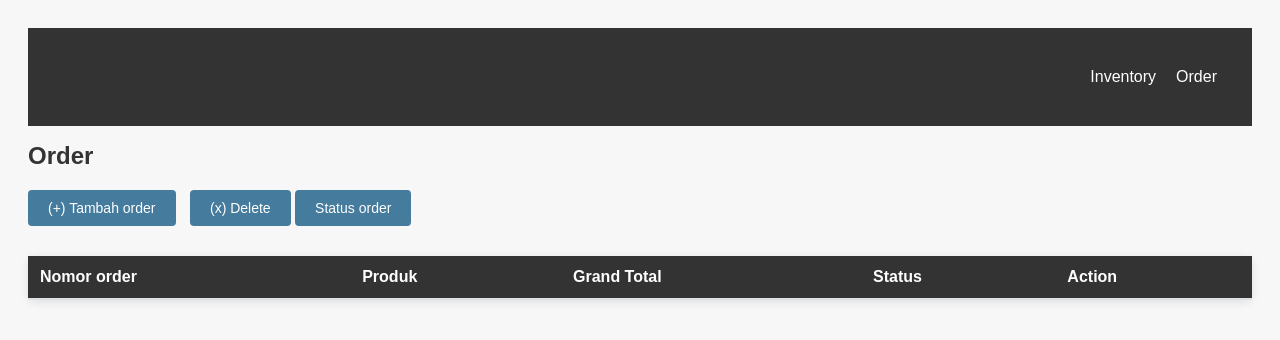
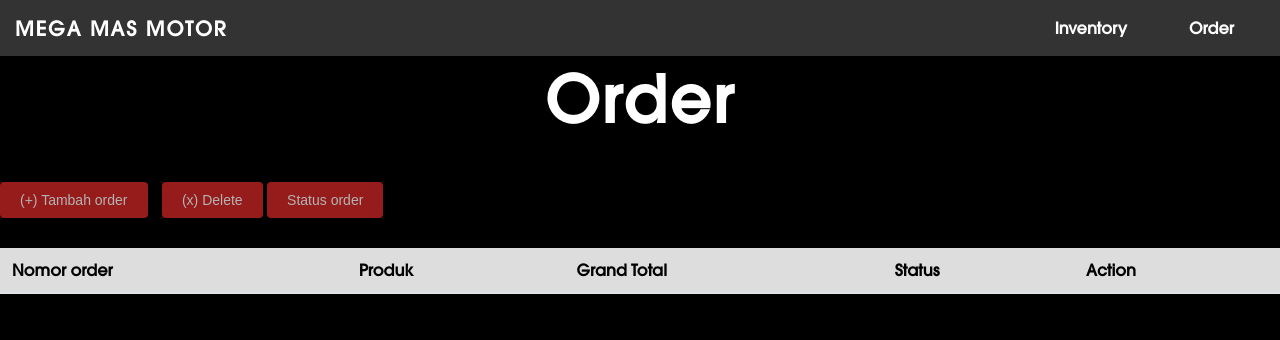
Before and after one commit to justrelax74/store, a website: page orders.html in a window 1280 px wide. Drawn offline with Linux system fonts and the light colour scheme; no server answers.

Commit message:
Update orders.css

```diff
--- a/orders.css
+++ b/orders.css
@@ -1,21 +1,30 @@
+@font-face {
+  font-family: "Avant";
+  src: url("Fonts/Fonts/Avant/Avant1.ttf");
+}
+
+
 /* General body styling for a cleaner look */
 body {
-  font-family: Arial, sans-serif;
-  background-color: #f7f7f7;
-  color: #333;
-  padding: 20px;
+  font-family: "Avant";
+  background: #000000;
+  margin: 0;
+  padding: 0;
 }
 
 /* Heading style */
 h1 {
-  color: #333;
-  font-size: 24px;
-  margin-bottom: 20px;
+    color: #fff;
+    font-size: 64px;
+    letter-spacing: 2px;
+    margin-top: 60px;
+    text-align: center;
 }
 
 /* Button styles for a consistent look */
 button {
-  background-color: #457b9d;
+  background-color:  #d62828;
+  opacity: 70%;
   color: white;
   padding: 10px 20px;
   border: none;
@@ -28,7 +37,16 @@ button {
 
 /* Hover effect for buttons */
 button:hover {
-  background-color: #1d3557;
+  background-color: #ff0606;
+  opacity: 100%;
+}
+.content {
+  background: #fff;
+  max-width: 960px;
+  margin: 40px auto;
+  padding: 30px;
+  border-radius: 12px 12px 12px 12px;
+  box-shadow: 1px 3px 8px rgba(0, 0, 0, 0.2);
 }
 
 /* Table styling for a cleaner, professional look */
@@ -37,14 +55,14 @@ table {
   border-collapse: collapse;
   margin-top: 20px;
   background-color: white;
-  border-radius: 8px;
-  box-shadow: 0 2px 10px rgba(0, 0, 0, 0.1);
+  border-radius: 12px 12px 12px 12px;
+  box-shadow: 1px 3px 8px rgba(0, 0, 0, 0.2);
 }
 
 /* Table header styling */
 th {
-  background-color: #333;
-  color: white;
+  background-color: #ddd;
+
   padding: 12px;
   text-align: left;
   font-weight: bold;
@@ -90,69 +108,97 @@ tbody tr:nth-child(even) {
   font-weight: bold;
   margin-left: 10px;
 }
-/* Navbar */
+/* Navigation Bar Styles */
 .navbar {
-  background-color: #333;
-  color: white;
-  padding: 15px;
+  background-color: #333; /* Dark background for the navbar */
+  padding: 10px 0;
+  position: fixed; /* Make the navbar fixed at the top */
+  top: 0; /* Align it to the top */
+  left: 0; /* Align it to the left */
+  width: 100%; /* Make it full width */
+  z-index: 1000; /* Ensure it's above other content */
 }
 
 .navbar-container {
   display: flex;
   justify-content: space-between;
   align-items: center;
+  padding: 0 15px;
 }
 
 .navbar-logo h1 {
-  font-size: 24px;
-  font-weight: bold;
-}
-/* Make sure the MEGA MAS MOTOR link doesn't look like a hyperlink */
-.navbar-logo {
-  text-decoration: none;   /* Remove underline */
-  color: inherit;          /* Use the inherited text color */
-  cursor: pointer;         /* Keep the pointer cursor for clickable feel */
+  color: white;
+  margin: 0;
+  font-size: 20px;
 }
 
-/* Prevent visited links from turning purple */
-.navbar-logo:visited {
-  color: inherit;          /* Keep the inherited color even when visited */
+.navbar-logo {
+  text-decoration: none; /* Remove underline from the link */
 }
 
-
 .navbar-toggle {
-  display: none;
-  font-size: 24px;
+  display: none; /* Hidden by default, shown on mobile */
   background: none;
   border: none;
   color: white;
+  font-size: 24px;
+  cursor: pointer;
 }
 
 .navbar-menu {
   display: flex;
-  list-style: none;
+  justify-content: center;
+  list-style-type: none;
+  margin: 0;
+  padding: 0;
 }
 
 .navbar-item {
-  margin-right: 20px;
+  margin: 0 15px;
 }
 
 .navbar-item a {
-  color: white;
-  text-decoration: none;
+  color: white; /* White text color */
+  text-decoration: none; /* Remove underline */
   font-size: 16px;
+  font-weight: bold;
+  padding: 8px 16px;
+  display: block;
 }
 
 .navbar-item a:hover {
-  text-decoration: underline;
+  background-color: #575757; /* Darker background on hover */
+  border-radius: 4px; /* Rounded corners for hover effect */
 }
-/* Responsive Design */
+
+/* Mobile Styles */
 @media (max-width: 768px) {
   .navbar-menu {
-      display: none;
+      display: none; /* Hide menu by default on mobile */
+      flex-direction: column;
+      width: 100%;
+      position: absolute;
+      top: 60px; /* Adjust based on the height of your navbar */
+      left: 0;
+      background-color: #333;
+      z-index: 1;
+  }
+
+  .navbar-menu.show {
+      display: flex; /* Show menu when toggled */
+  }
+
+  .navbar-item {
+      margin: 0;
+      text-align: center;
+  }
+
+  .navbar-item a {
+      padding: 15px;
+      border-bottom: 1px solid #575757; /* Divider between items */
   }
 
   .navbar-toggle {
-      display: block;
+      display: block; /* Show menu button on mobile */
   }
 }
```
